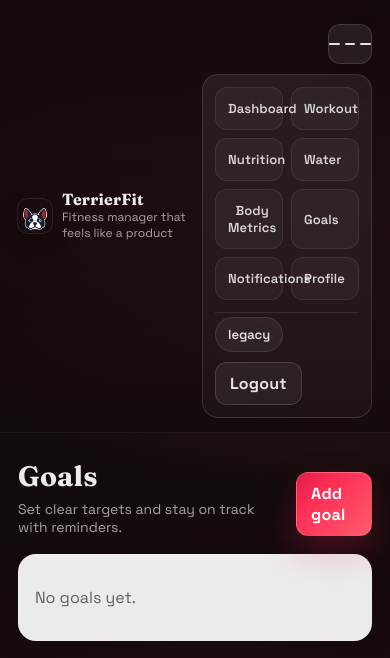
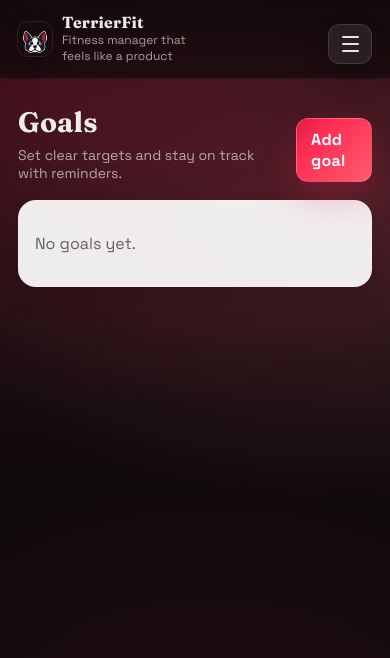
Before and after one commit to phcolladay/Fitness-Manager, a Django app: page /goals/ in a window 390 px wide. Shown: the top 658 px of the page. Run offline with Django 4.2, Linux system fonts and the light colour scheme; a user stored in the database is signed in; data that the repository does not hold is empty.

Commit message:
Collapse mobile nav by default and fix hamburger icon orientation

```diff
--- a/apps/workouts/static/terrierfit.css
+++ b/apps/workouts/static/terrierfit.css
@@ -113,6 +113,7 @@ a:hover { text-decoration: none; }
   margin-left: auto;
   width: 44px;
   height: 40px;
+  flex-direction: column;
   border-radius: 12px;
   border: 1px solid rgba(255, 255, 255, 0.12);
   background: rgba(255, 255, 255, 0.08);
@@ -136,6 +137,11 @@ a:hover { text-decoration: none; }
   align-items: center;
   gap: 14px;
   min-width: 0;
+}
+
+/* Keep desktop nav visible even when <details> has no open attribute. */
+.nav-shell:not([open]) > .nav-panel {
+  display: flex;
 }
 
 .nav {
@@ -532,6 +538,9 @@ footer {
     border-radius: 16px;
     background: linear-gradient(180deg, rgba(255, 255, 255, 0.07), rgba(255, 255, 255, 0.03));
   }
+  .nav-shell:not([open]) > .nav-panel {
+    display: none;
+  }
   .nav {
     justify-content: flex-start;
     display: grid;
@@ -555,7 +564,7 @@ footer {
   }
   .userbox .btn { flex: 1 1 140px; }
 
-  .nav-shell[open] .nav-panel { display: flex; }
+  .nav-shell[open] > .nav-panel { display: flex; }
 
   .title { font-size: 28px; }
   .span-3, .span-4, .span-6, .span-8 { grid-column: span 12; }
--- a/templates/base.html
+++ b/templates/base.html
@@ -5,7 +5,7 @@
     <meta charset="utf-8" />
     <meta name="viewport" content="width=device-width, initial-scale=1" />
     <title>{% block title %}Fitness Manager{% endblock %}</title>
-    <link rel="stylesheet" href="{% static 'terrierfit.css' %}?v=20260228c" />
+    <link rel="stylesheet" href="{% static 'terrierfit.css' %}?v=20260228d" />
   </head>
   <body>
     <div class="shell">
@@ -19,7 +19,7 @@
             </div>
           </a>
 
-          <details class="nav-shell" open>
+          <details class="nav-shell">
             <summary class="nav-toggle-btn" aria-label="Toggle navigation">
               <span></span>
               <span></span>
```
